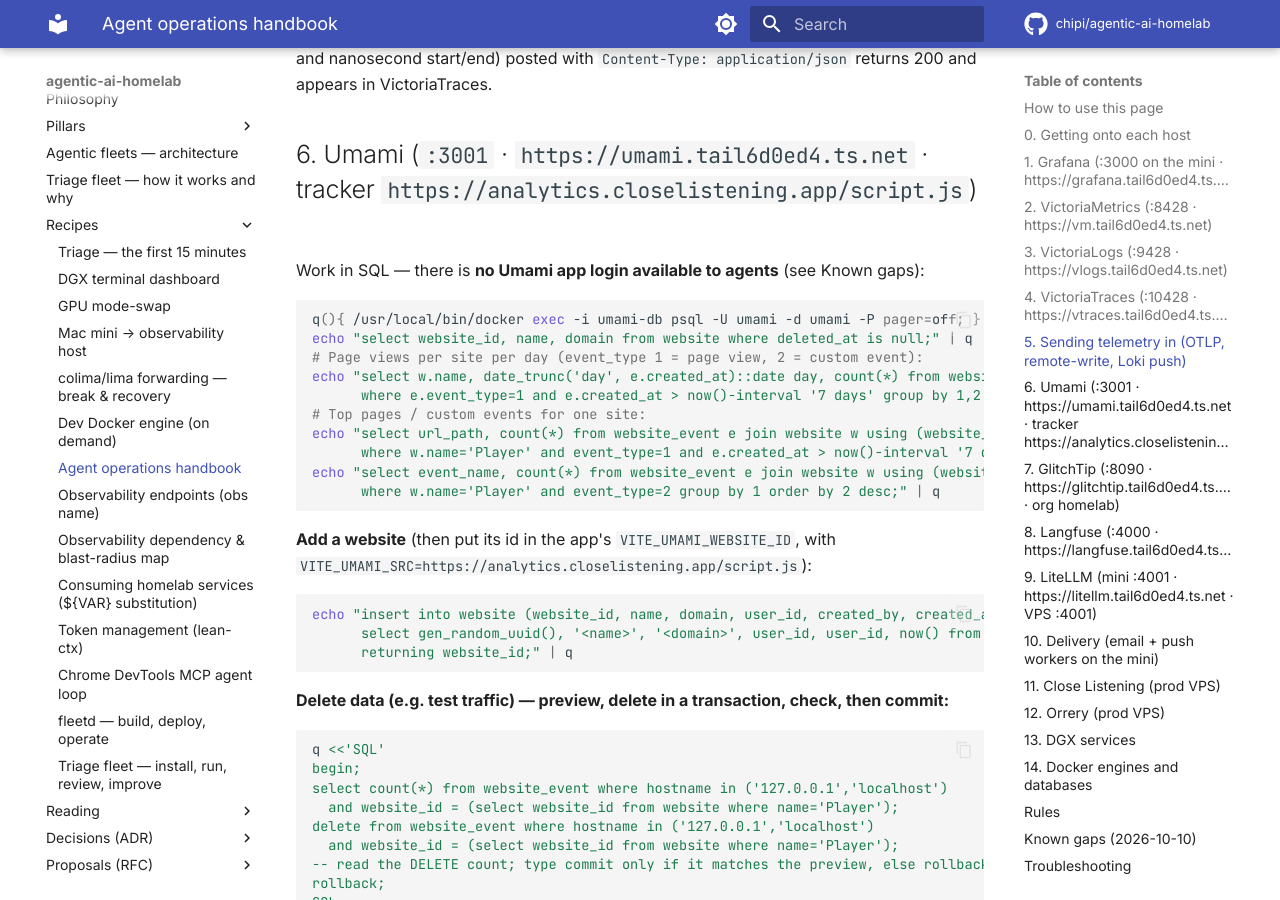
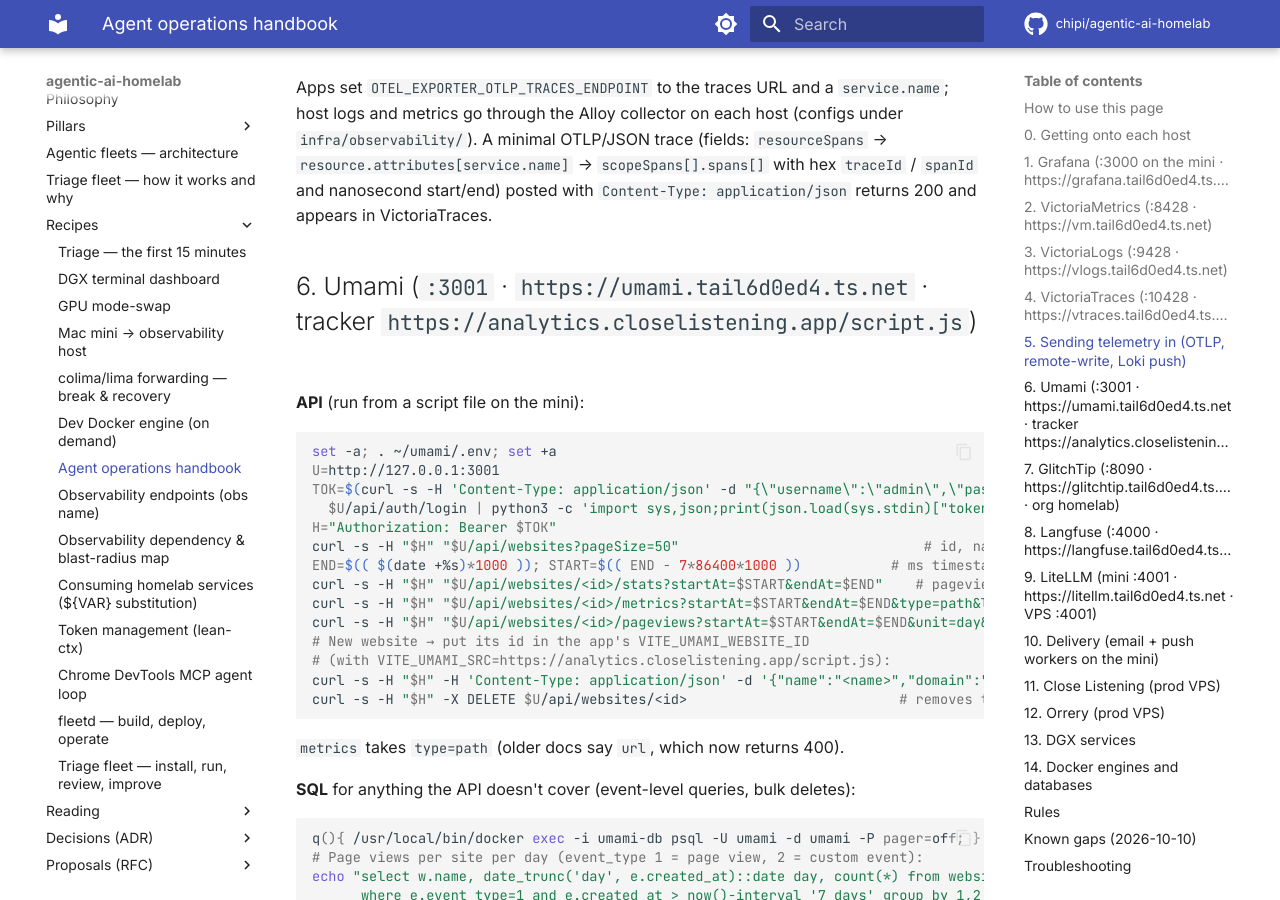
Before and after one commit to chipi/agentic-ai-homelab, an MkDocs documentation site: the page built from docs/recipes/agent-access.md, in a window 1280 px wide and 900 px high, scrolled down 4512 px. Built offline with MkDocs 1.6.1 and Material for MkDocs 9.7.7, drawn with Linux system fonts in a browser that asks for light colours; comment, search, counter and statistics services are not loaded; some of the changed text lies outside the part shown.

Commit message:
docs(agents): Umami has an admin API login; DGX vLLM key recipe; close two gaps
e52f1df said there was no Umami app login for agents. That was wrong: my search covered
infra/*/.env and the fleet env, not ~/umami/.env, where UMAMI_ADMIN_PASSWORD (user
admin) lives and where signal-fleet/PHASE-0-infra.md documents it. The Umami section now
leads with the API — login, websites, stats, metrics (type=path; `url` returns 400 on
this version), pageviews, create and delete website — tested from a script on the mini
(throwaway zz-handbook-test site created and removed), with SQL kept for event-level
queries and bulk deletes.

DGX vLLM: both servers read VLLM_API_KEY; the recipe takes it from the container env
and lists models (prod :8003 Qwen3-30B-A3B FP4 / autoresearch, translate :8005
translategemma-12b / translate), tested.

Known gaps: removed "no Umami login" and "vLLM key unknown". The fleet env files'
unused UMAMI_RO_USER/PASSWORD (an account that exists nowhere) were removed on the mini,
with backups; nothing in the repo reads them.

Co-Authored-By: Claude Opus 5.5 <noreply@anthropic.com>
Claude-Session: https://claude.ai/code/session_01WCU1216FuKDispbB5iGjm8

````diff
--- a/docs/recipes/agent-access.md
+++ b/docs/recipes/agent-access.md
@@ -41,11 +41,13 @@ Do not create logins, publish ports or change groups to "get access".
 | Service | Load on the mini with | Gives you |
 |---|---|---|
 | Grafana | `set -a; . ~/agentic-ai-homelab/infra/observability/backend/.env; set +a` | `GRAFANA_ADMIN_USER`, `GRAFANA_ADMIN_PASSWORD` |
+| Umami | `set -a; . ~/umami/.env; set +a` (note: `~/umami`, not the repo) | `UMAMI_ADMIN_PASSWORD` (user `admin`) |
 | GlitchTip (read) | `set -a; . ~/signal-fleet/fleet-gateway.env; set +a` | `GLITCHTIP_TOKEN` (read-only) |
 | GlitchTip (write) | `set -a; . ~/agentic-ai-homelab/infra/glitchtip/.env; set +a` | `DJANGO_SUPERUSER_EMAIL`, `DJANGO_SUPERUSER_PASSWORD` |
 | Langfuse | `set -a; . ~/signal-fleet/fleet-gateway.env; set +a` | `LANGFUSE_PUBLIC_KEY`, `LANGFUSE_SECRET_KEY` (project `agents`) |
 | LiteLLM (mini) | `set -a; . ~/agentic-ai-homelab/infra/litellm/.env; set +a` | `LITELLM_MASTER_KEY` |
 | LiteLLM (VPS) | inside the `litellm` container's env | `LITELLM_MASTER_KEY` |
+| DGX vLLM | `docker exec vllm-prod-vllm printenv VLLM_API_KEY` (or `vllm-translate`) | the server's API key |
 | Databases | none — `docker exec … psql` trusts local connections | — |
 
 ## 1. Grafana (`:3000` on the mini · `https://grafana.tail6d0ed4.ts.net`)
@@ -166,28 +168,36 @@ returns 200 and appears in VictoriaTraces.
 
 ## 6. Umami (`:3001` · `https://umami.tail6d0ed4.ts.net` · tracker `https://analytics.closelistening.app/script.js`)
 
-Work in SQL — there is **no Umami app login available to agents** (see Known gaps):
+**API** (run from a script file on the mini):
+
+```sh
+set -a; . ~/umami/.env; set +a
+U=http://127.0.0.1:3001
+TOK=$(curl -s -H 'Content-Type: application/json' -d "{\"username\":\"admin\",\"password\":\"$UMAMI_ADMIN_PASSWORD\"}" \
+  $U/api/auth/login | python3 -c 'import sys,json;print(json.load(sys.stdin)["token"])')
+H="Authorization: Bearer $TOK"
+curl -s -H "$H" "$U/api/websites?pageSize=50"                              # id, name, domain of every site
+END=$(( $(date +%s)*1000 )); START=$(( END - 7*86400*1000 ))           # ms timestamps
+curl -s -H "$H" "$U/api/websites/<id>/stats?startAt=$START&endAt=$END"    # pageviews, visitors, visits, bounces, totaltime (+ comparison)
+curl -s -H "$H" "$U/api/websites/<id>/metrics?startAt=$START&endAt=$END&type=path&limit=20"  # also: referrer, browser, country, event
+curl -s -H "$H" "$U/api/websites/<id>/pageviews?startAt=$START&endAt=$END&unit=day&timezone=UTC"
+# New website → put its id in the app's VITE_UMAMI_WEBSITE_ID
+# (with VITE_UMAMI_SRC=https://analytics.closelistening.app/script.js):
+curl -s -H "$H" -H 'Content-Type: application/json' -d '{"name":"<name>","domain":"<domain>"}' $U/api/websites
+curl -s -H "$H" -X DELETE $U/api/websites/<id>                          # removes the site and its data
+```
+
+`metrics` takes `type=path` (older docs say `url`, which now returns 400).
+
+**SQL** for anything the API doesn't cover (event-level queries, bulk deletes):
 
 ```sh
 q(){ /usr/local/bin/docker exec -i umami-db psql -U umami -d umami -P pager=off; }
-echo "select website_id, name, domain from website where deleted_at is null;" | q
 # Page views per site per day (event_type 1 = page view, 2 = custom event):
 echo "select w.name, date_trunc('day', e.created_at)::date day, count(*) from website_event e join website w using (website_id)
       where e.event_type=1 and e.created_at > now()-interval '7 days' group by 1,2 order by 2 desc,1;" | q
-# Top pages / custom events for one site:
-echo "select url_path, count(*) from website_event e join website w using (website_id)
-      where w.name='Player' and event_type=1 and e.created_at > now()-interval '7 days' group by 1 order by 2 desc limit 20;" | q
 echo "select event_name, count(*) from website_event e join website w using (website_id)
       where w.name='Player' and event_type=2 group by 1 order by 2 desc;" | q
-```
-
-**Add a website** (then put its id in the app's `VITE_UMAMI_WEBSITE_ID`, with
-`VITE_UMAMI_SRC=https://analytics.closelistening.app/script.js`):
-
-```sh
-echo "insert into website (website_id, name, domain, user_id, created_by, created_at)
-      select gen_random_uuid(), '<name>', '<domain>', user_id, user_id, now() from \"user\" where username='admin'
-      returning website_id;" | q
 ```
 
 **Delete data (e.g. test traffic) — preview, delete in a transaction, check, then commit:**
@@ -344,9 +354,15 @@ ssh dgx-llm-1 '~/bin/gpu-mode-swap.sh status 2>&1'     # which vLLMs own the GPU
 |---|---|---|
 | `:8000` | faster-whisper (speaches) | `/health`; transcription at `/v1/audio/transcriptions` |
 | `:8001` | pyannote | `/health` |
-| `:8003` | vLLM (prod serving) | API key required for `/v1/models` |
+| `:8003` | vLLM (prod serving) | models `NVFP4/Qwen3-30B-A3B-Instruct-2507-FP4`, alias `autoresearch` |
 | `:8004` | moss | `/v1/models` |
-| `:8005` | vLLM (translate) | API key required |
+| `:8005` | vLLM (translate) | models `google/translategemma-12b-it`, alias `translate` |
+
+Both vLLMs need their API key (compose: `infra/vllm/{prod-vllm,translate}/` in the DGX's checkout):
+
+```sh
+ssh dgx-llm-1 'K=$(docker exec vllm-prod-vllm printenv VLLM_API_KEY); curl -s -H "Authorization: Bearer $K" http://127.0.0.1:8003/v1/models'
+```
 
 **Careful:** switching GPU modes or restarting a model server interrupts the pipeline —
 use the `gpu-mode` skill and ask first. Never unload or kill a whisper request mid-flight:
@@ -384,12 +400,8 @@ on 2026-10-09 an interrupted request plus an unload hung the server until a rest
 
 ## Known gaps (2026-10-10)
 
-- **No Umami app login for agents.** The `admin` password isn't stored where agents can
-  read it, and the fleet's `UMAMI_RO_USER` (`signal-fleet-ro`) exists neither as an Umami
-  user nor as a Postgres role. Use SQL (section 6); UI-only actions need the operator.
 - **GlitchTip's fleet token is read-only**; writes use the superuser session (section 7).
 - **VictoriaLogs deletion is disabled** (section 3).
-- **vLLM `/v1/models` on the DGX needs the API key**, which this page doesn't locate yet.
 
 ## Troubleshooting
 
````
